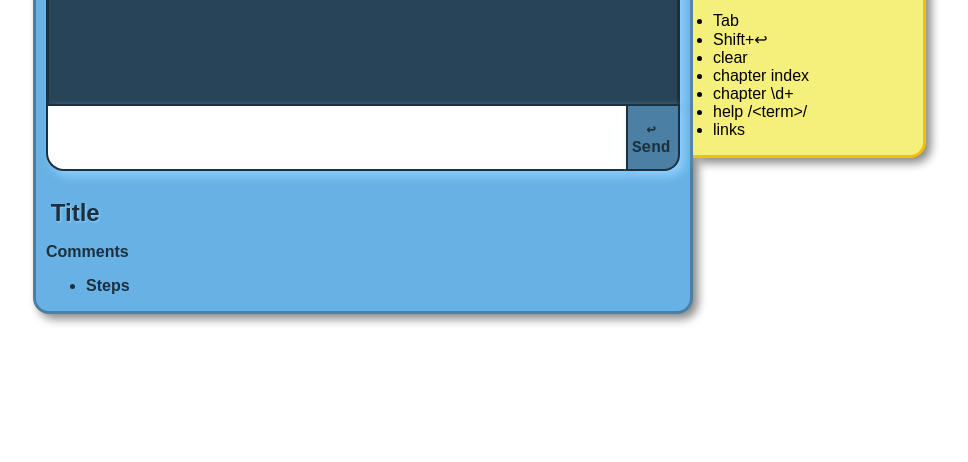
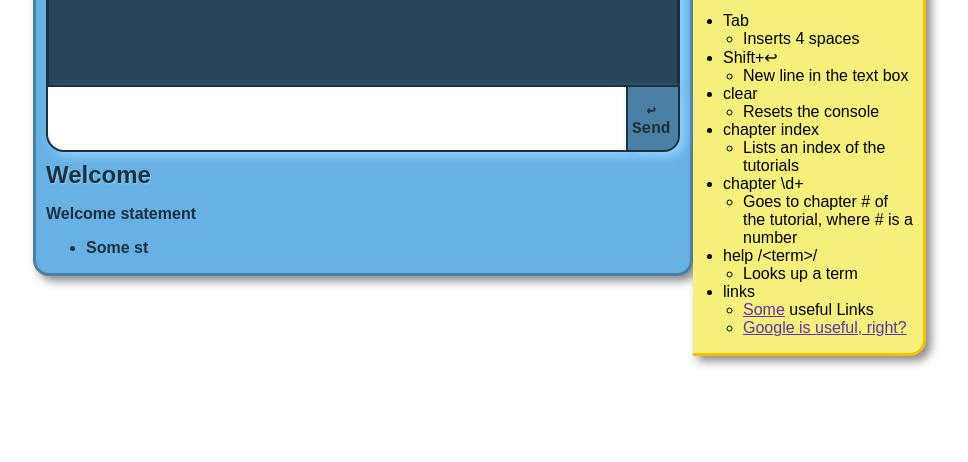
Before and after one commit to moritz/try.rakudo.org, a PHP site: page /markup/shell.html in a window 1280 px wide. Shown: the part 338-800 px from the top of the page, without its empty margins (177-1145 px from the left). Run offline with PHP 8.4, Linux system fonts and the light colour scheme; some libraries are stand-ins or nearby versions.

Commit message:
Style and highlighting changes to the front end. Going to start work on the tutorials next

```diff
--- a/frontend/markup/shell.css
+++ b/frontend/markup/shell.css
@@ -1,3 +1,7 @@
+/*
+    Styles borrowed from Perl6.org's website. I hope thats okay.
+*/
+
 body {
 	font-family: sans-serif;
 }
@@ -57,6 +61,7 @@ textarea {
 
 #content h1 {
     font-size: 24px;
+    margin: 5px 0 0 0;
     text-shadow: 1px 1px 2px #8ECFFF;
 }
 
@@ -187,16 +192,16 @@ textarea {
 }
 
 #commands ul {
-    padding: 0 0 0 10px;
+    padding: 0 0 0 20px;
 }
 
 #commands li ul {
-    display: none;
+    margin: 0;
+    display: block !important;
 }
 
-#commands li:hover ul {
-    margin: 0;
-    display: block !important;
+#commands a {
+    color: #5D33A8;
 }
 
 th {
@@ -218,3 +223,7 @@ th {
 .str {
     color: #5FE461;
 }
+
+.list {
+    color: #0f0;
+}
--- a/frontend/markup/shell.html
+++ b/frontend/markup/shell.html
@@ -20,13 +20,14 @@
                         'continue', 'break', 'goto', 'leave', 'async', 'lift', 'as', 'but', 'trusts',
                         'of', 'returns', 'handles', 'where', 'augment', 'supersede', 'die', 'fail',
                         'try', 'warn'];
-        var variables = /([&%$@](?:[*^!?.])?(?:[a-zA-Z_][_a-zA-Z0-9:\-]*)?)/gm;
-        var constants = { str: [ /((?:!=)(?:'.*')|(?:".*"))(?!>)/gm, "<strong class=\"str\">$1</strong>" ],
-                          num: [ /\b(NaN|Inf|(?:0x[0-9a-f_]+)|(?:0b[01_]+)|(?:0d[0-9_]+)|(?:0o[0-7_]+)|(?:[0-9][0-9_]*(?:\.[0-9_]+)?))\b/igm, '<span class="num">$1</span>']
+        var variables = /([&%$@](?:amp;)?(?!gt;|lt;|quot;)(?:[*^!?.])?(?:[a-zA-Z_][_a-zA-Z0-9:\-]*(?:\.&quot;.*&quot;(:?\(\))?)?)?)/gm;
+        var constants = { str: [ /(&quot;.*&quot;)(?!>)/gm, "<strong class=\"str\">$1</strong>" ],
+                          num: [ /\b(NaN|Inf|(?:0x[0-9a-f_]+)|(?:0b[01_]+)|(?:0d[0-9_]+)|(?:0o[0-7_]+)|(?:[0-9][0-9_]*(?:\.[0-9_]+)?))\b/igm, '<span class="num">$1</span>'],
+                          list: [ /(&lt;.*&gt;)/g, "<span class=\"list\">$1</span>"]
                          };
 
         function highlight(text) {
-            var html_entities = [[ /&/g, "&amp;"], [/</g, "&lt;"], [/>/g, "&gt;"], [/"/g, "&quot;"]];
+            var html_entities = [[/&/g, "&amp;"], [/</g, "&lt;"], [/>/g, "&gt;"], [/"/g, "&quot;"]];
             $.each(html_entities, function () {
                 text = text.replace(this[0], this[1]);
             });
@@ -43,18 +44,17 @@
             output = highlight(output);
 
             var result = "<p>" + input + "</p>";
+            result += "<p><span>&#x2192;</span>&nbsp;" + output + "</p>";
 
             if (error) {
-                result += "<p class=\"stderr\">&#x2192;&nbsp;"+error+"</p>";
-            }
-            else {
-                result += "<p><span>&#x2192;</span>&nbsp;" + output + "</p>";
+                result += "<p class=\"stderr\">&#9760;&nbsp;"+error+"</p>";
             }
 
             return result;
         }
 
         function load_chapter(id) {
+            $("#feedback").fadeOut('slow', function () {
                 $("#stdout").html("");
                 $.getJSON('/frontend/data/chapters/index.js', function (data) {
                     $("#feedback").html($("<h1>").text(data.title));
@@ -78,6 +78,8 @@
                             })(item);
                         }
                     }
+                });
+                $("#feedback").fadeIn("slow");
             });
         }
         var commands = {
@@ -155,7 +157,7 @@
  <body>
     <div id="wrapper">
         <div id="content">
-            <h1>Try Rakudo and Learn Perl 6 <img id="camelia" src="http://perl6.org/camelia-logo.png" /><br /><small>&#151; all in your browser</small></h1>
+            <h1>Try Rakudo and Learn Perl 6 <img id="camelia" src="http://perl6.org/camelia-logo.png" /><br /><small>&mdash; all in your browser</small></h1>
             <div id="console">
                 <div>
                     <pre id="stdout"></pre>
@@ -167,12 +169,12 @@
             </div>
 
             <div id="feedback">
-                <h1>Title</h1>
+                <h1>Welcome</h1>
                 <p>
-                    Comments
+                    Welcome statement
                 </p>
                 <ul>
-                    <li>Steps</li>
+                    <li>Some st</li>
                 </ul>
             </div>
         </div>
@@ -212,12 +214,25 @@
                 </li>
                 <li>links
                     <ul>
-                        <li>Some useful Links</li>
-                        <li>Google is useful, right?</li>
+                        <li><a href="#">Some</a> useful Links</li>
+                        <li><a href="https://www.google.com">Google is useful, right?</a></li>
                     </ul>
                 </li>
             </ul>
         </div>
     </div>
  </body>
+ <script type="text/javascript">
+
+   var _gaq = _gaq || [];
+   _gaq.push(['_setAccount', 'UA-10145968-1']);
+   _gaq.push(['_trackPageview']);
+
+   (function() {
+     var ga = document.createElement('script'); ga.type = 'text/javascript'; ga.async = true;
+     ga.src = ('https:' == document.location.protocol ? 'https://ssl' : 'http://www') + '.google-analytics.com/ga.js';
+     var s = document.getElementsByTagName('script')[0]; s.parentNode.insertBefore(ga, s);
+   })();
+
+ </script>
 </html>
```
Lines whose indentation alone changed are shown as unchanged.
